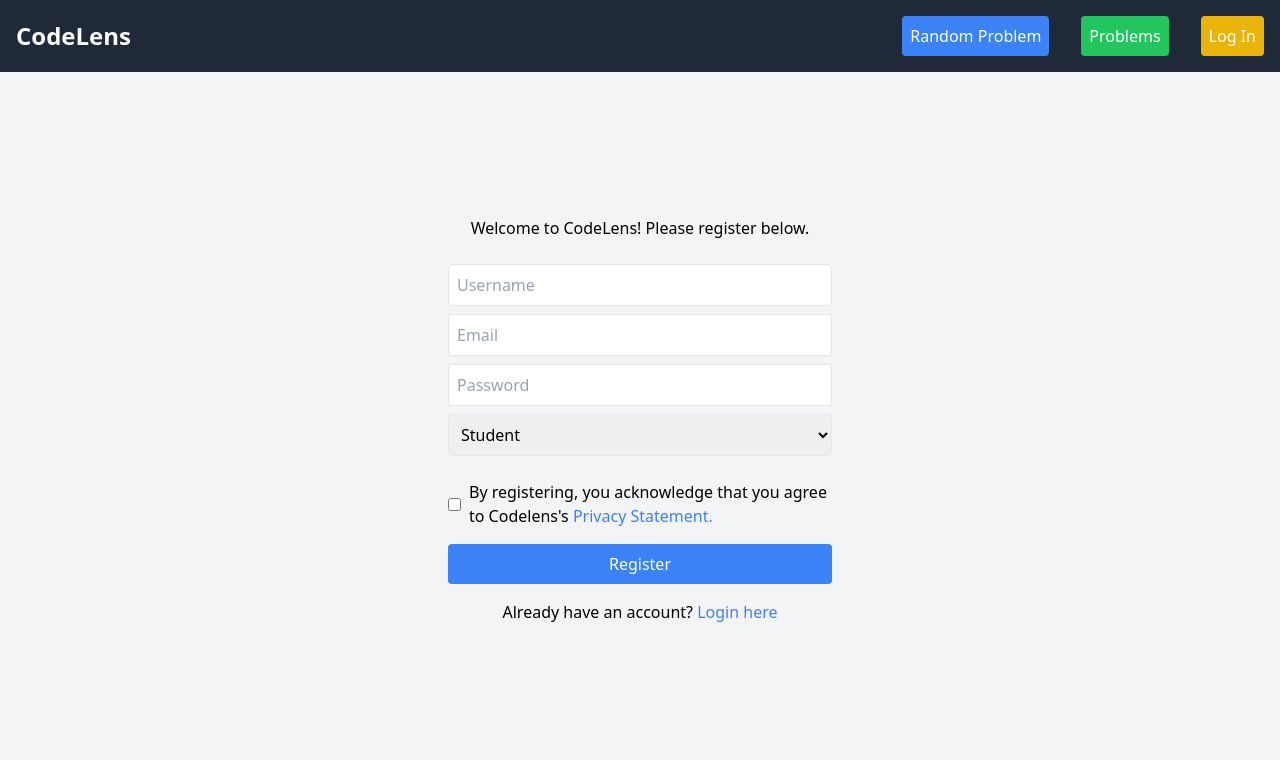
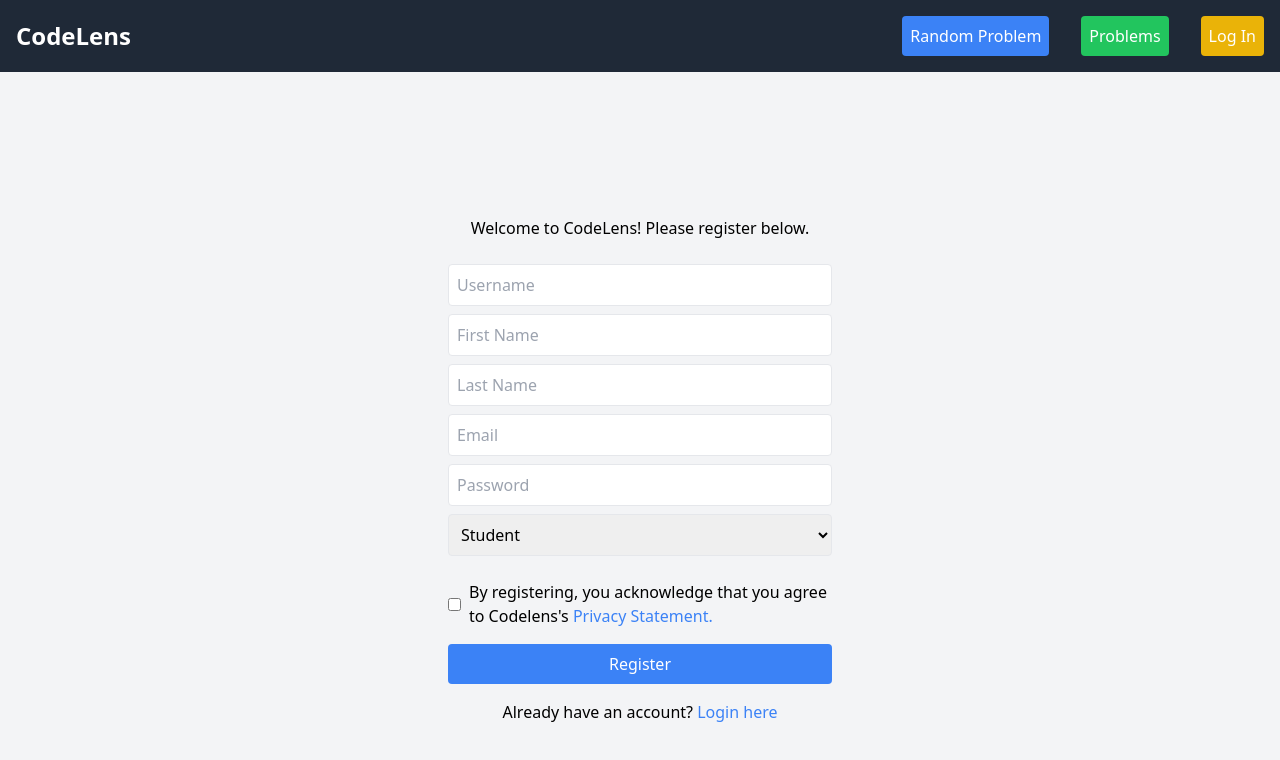
Before and after one commit to ali-imad/CodeLens, a React (Vite) app in the folder frontend/: page /register in a window 1280 px wide. Shown: the top 760 px of the page. Built offline with nearby package versions, Linux system fonts and the light colour scheme.

Commit message:
[CL-22] Add “Real Name” field to registration page (#35)
Co-authored-by: Polina <psorokva@gmail.com>

```diff
--- a/frontend/src/pages/RegistrationPage.tsx
+++ b/frontend/src/pages/RegistrationPage.tsx
@@ -5,6 +5,8 @@ import PolicyPopup from '../components/PolicyPopup';
 
 interface FormData {
   username: string;
+  firstName: string;
+  lastName: string;
   email: string;
   password: string;
   role: string;
@@ -20,6 +22,8 @@ const RegistrationPage: React.FC<RegistrationPageProps> = ({
 }) => {
   const [formData, setFormData] = useState<FormData>({
     username: '',
+    firstName: '',
+    lastName: '',
     email: '',
     password: '',
     role: 'Student',
@@ -57,6 +61,8 @@ const RegistrationPage: React.FC<RegistrationPageProps> = ({
       if (response.status === 201) {
         localStorage.setItem('email', response.data.email);
         localStorage.setItem('username', formData.username);
+        localStorage.setItem('firstName', formData.firstName);
+        localStorage.setItem('lastName', formData.lastName);
         localStorage.setItem('role', formData.role);
         onLoginSuccess(formData.username);
       }
@@ -91,6 +97,24 @@ const RegistrationPage: React.FC<RegistrationPageProps> = ({
           value={formData.username}
           onChange={handleChange}
           placeholder='Username'
+          className='w-full mb-2 p-2 border rounded'
+          required
+        />
+         <input
+          type='text'
+          name='firstName'
+          value={formData.firstName}
+          onChange={handleChange}
+          placeholder='First Name'
+          className='w-full mb-2 p-2 border rounded'
+          required
+        />
+         <input
+          type='text'
+          name='lastName'
+          value={formData.lastName}
+          onChange={handleChange}
+          placeholder='Last Name'
           className='w-full mb-2 p-2 border rounded'
           required
         />
```
Also changed, not shown: 2 other files (tests, documents, lock files or other folders).
